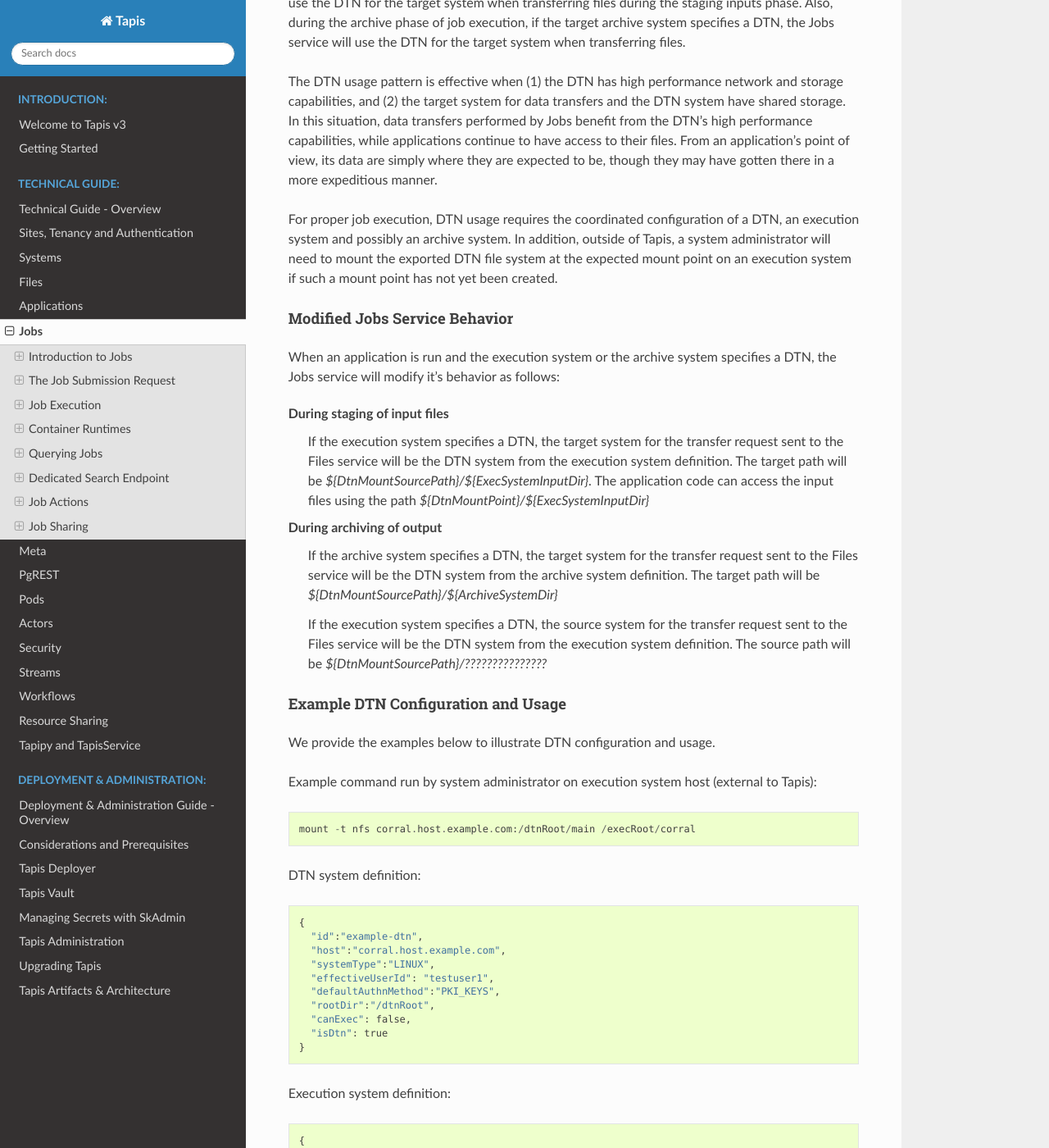
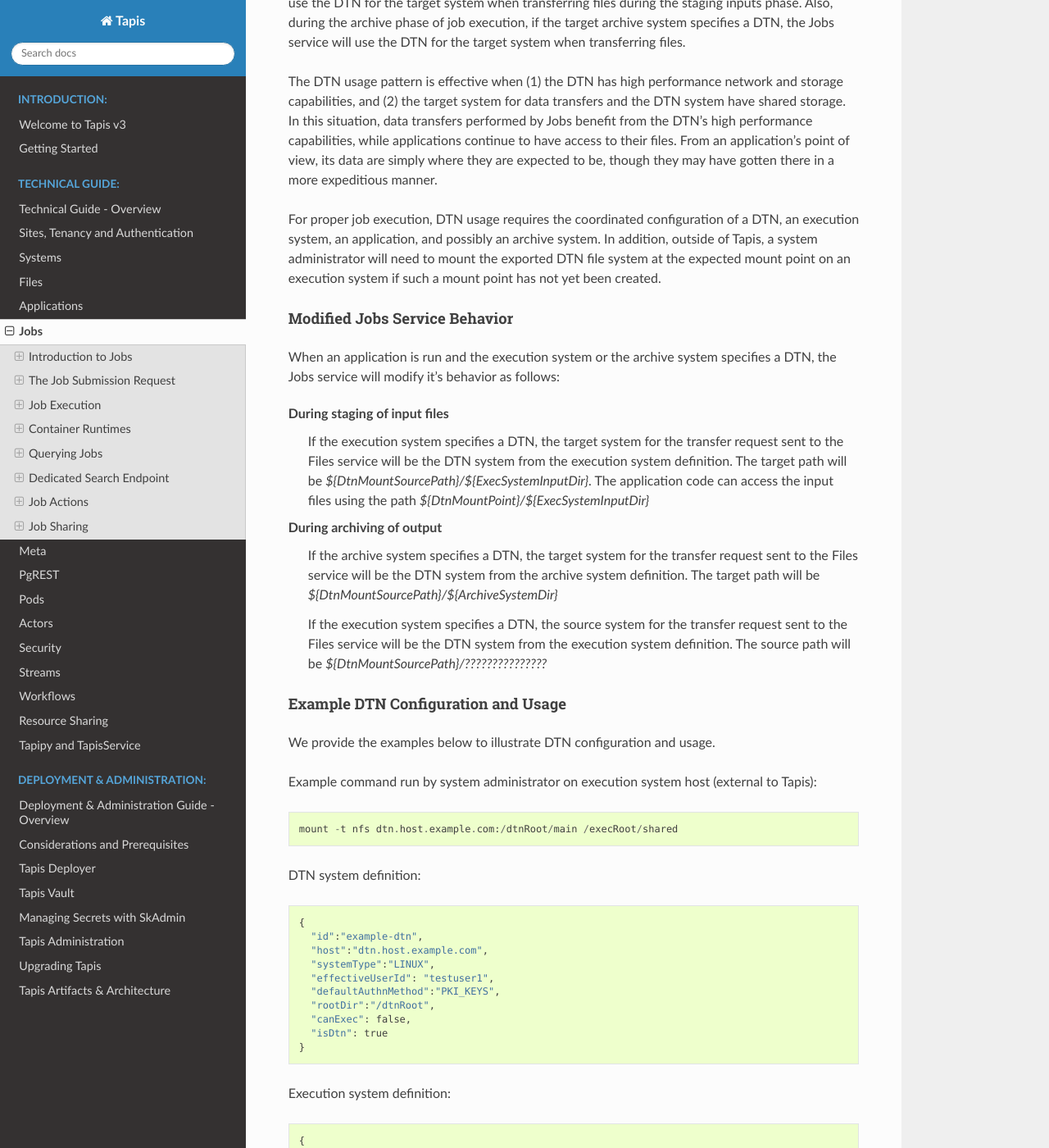
Before and after one commit to tapis-project/documentation, a Sphinx documentation site: the page built from source/technical/jobs.rst, in a window 1280 px wide and 1400 px high, scrolled down 21517 px. Shown: the whole window at 82% size. Built offline with Sphinx 7.4.7 and the Read the Docs theme 2.0.0, drawn with Linux system fonts in a browser that asks for light colours; some of the changed text lies outside the part shown.

Commit message:
Jobs: DTN updates.

```diff
--- a/source/technical/jobs.rst
+++ b/source/technical/jobs.rst
@@ -815,9 +815,10 @@
 From an application's point of view, its data are simply where they are expected to be, though they may have gotten
 there in a more expeditious manner.
 
-For proper job execution, DTN usage requires the coordinated configuration of a DTN, an execution system and possibly
-an archive system. In addition, outside of Tapis, a system administrator will need to mount the exported DTN file
-system at the expected mount point on an execution system if such a mount point has not yet been created.
+For proper job execution, DTN usage requires the coordinated configuration of a DTN, an execution system, an
+application, and possibly an archive system. In addition, outside of Tapis, a system administrator will need to mount
+the exported DTN file system at the expected mount point on an execution system if such a mount point has not yet
+been created.
 
 Modified Jobs Service Behavior
 ^^^^^^^^^^^^^^^^^^^^^^^^^^^^^^
@@ -844,13 +845,13 @@
 
 Example command run by system administrator on execution system host (external to Tapis)::
 
-     mount -t nfs corral.host.example.com:/dtnRoot/main /execRoot/corral
+     mount -t nfs dtn.host.example.com:/dtnRoot/main /execRoot/shared
 
 DTN system definition::
 
   {
     "id":"example-dtn",
-    "host":"corral.host.example.com",
+    "host":"dtn.host.example.com",
     "systemType":"LINUX",
     "effectiveUserId": "testuser1",
     "defaultAuthnMethod":"PKI_KEYS",
@@ -873,7 +874,7 @@
     "jobRuntimes": [ { "runtimeType": "SINGULARITY" } ],
     "jobWorkingDir": "HOST_EVAL($SCRATCH)/dtn_test/jobs",
     "dtnSystemId": "example-dtn",
-    "dtnMountPoint": "/corral",
+    "dtnMountPoint": "/shared",
     "dtnMountSourcePath": "/main",
     "batchScheduler": "SLURM",
     "batchLogicalQueues": [
@@ -954,8 +955,8 @@
 
 * **jobWorkingDir** exec.host.example.com:/scratch/testuser1/dtn_test/jobs
 * **execSystemExecDir** exec.host.example.com:/scratch/testuser1/dtn_test/jobs/<job_uuid>
-* **execSystemInputDir** (staging inputs) corral.host.example.com:/dtnRoot/main/projects/example_project/shared/testuser2/input
-* **execSystemInputDir** (running application) exec.host.example.com:/execRoot/corral/projects/example_project/shared/testuser2/input
+* **execSystemInputDir** (staging inputs) dtn.host.example.com:/dtnRoot/main/projects/example_project/shared/testuser1/input
+* **execSystemInputDir** (running application) exec.host.example.com:/execRoot/shared/projects/example_project/shared/testuser1/input
 * **execSystemOutputDir** exec.host.example.com:/scratch/testuser1/dtn_test/jobs/<job_uuid>/output
 
 ------------------------------------------------------------
```
Also changed, not shown: other parts of source/technical/jobs.rst (+2 -2 lines).
